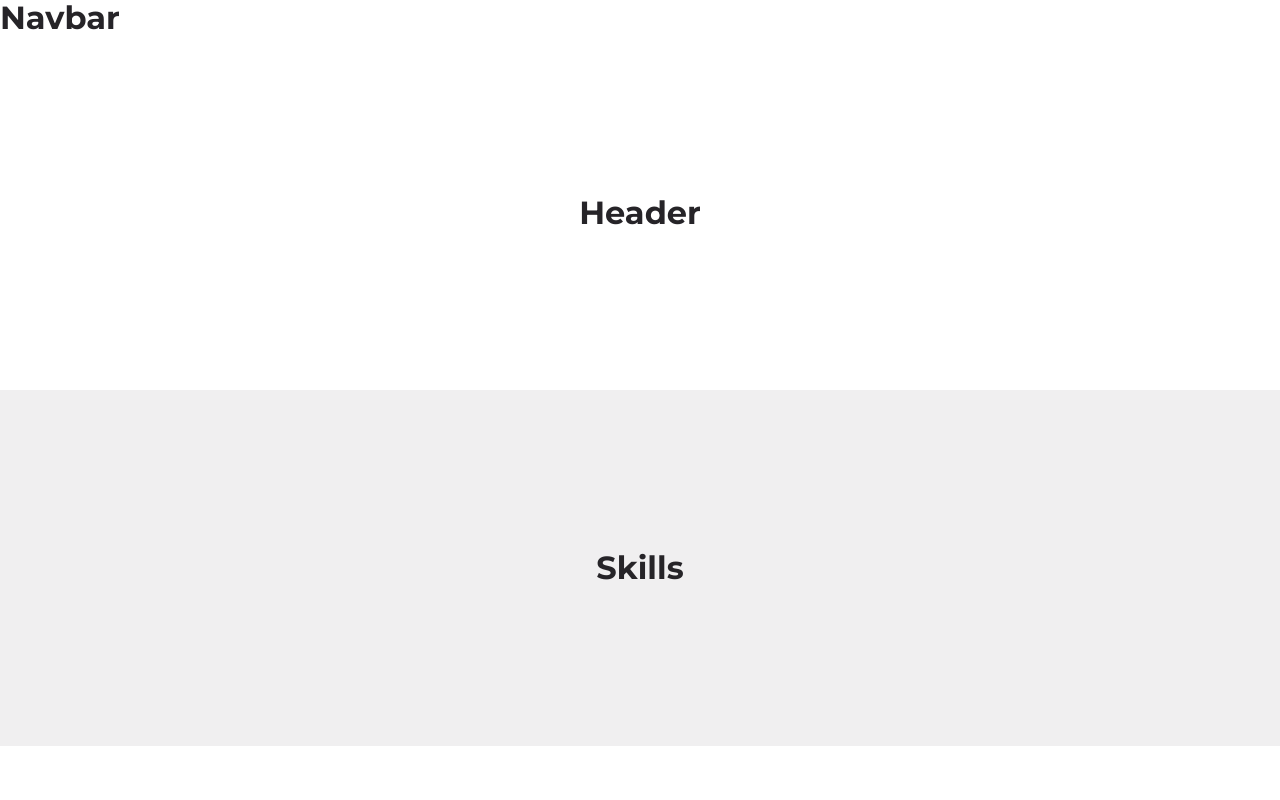
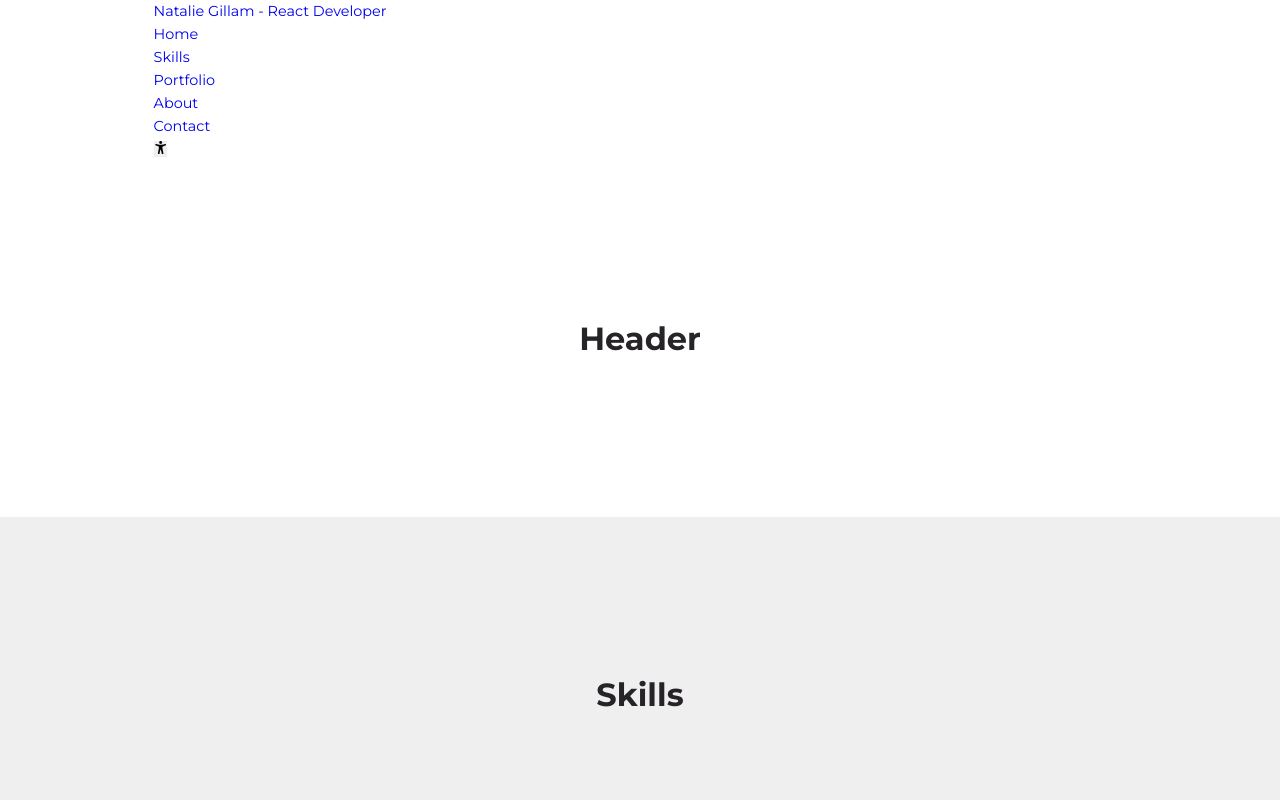
Before and after one commit to Nadia982/portfolio-2023-06-01, a React (Create React App) app: page / in a window 1280 px wide. Shown: the top 800 px of the page. Built offline with nearby package versions, Linux system fonts and the light colour scheme; the HTML template or start-up script is replaced by a standard one.

Commit message:
populated Navbar element. Installed React Icons.

```diff
--- a/package.json
+++ b/package.json
@@ -8,6 +8,7 @@
     "@testing-library/user-event": "^13.5.0",
     "react": "^18.2.0",
     "react-dom": "^18.2.0",
+    "react-icons": "^4.9.0",
     "react-scripts": "5.0.1",
     "web-vitals": "^2.1.4"
   },
--- a/src/index.css
+++ b/src/index.css
@@ -76,7 +76,7 @@ section > p {
 
 /* GENERAL SECTION STYLES */
 a {
-  color: var(--color-white);
+  /* color: var(--color-white); */
   transition: var(--transition);
 }
 
--- a/src/sections/navbar/Navbar.jsx
+++ b/src/sections/navbar/Navbar.jsx
@@ -1,8 +1,20 @@
 import './Navbar.css'
+import data from './data'
+import {IoAccessibility} from 'react-icons/io5'
 
 const Navbar = () => {
   return (
-    <nav id="navbar"><h2>Navbar</h2></nav>
+    <nav id="navbar">
+      <div className="container nav__container">
+      <a href="index.html" className="nav__logo">
+        Natalie Gillam - React Developer
+      </a>
+      <ul className='nav__menu'>
+        {data.map(item=><li key={item.id}><a href={item.link}>{item.title}</a></li>)}
+      </ul>
+      <button id="accessibility-options"><IoAccessibility/> </button>
+      </div>
+    </nav>
   )
 }
 
--- /dev/null
+++ b/src/sections/navbar/data.js
@@ -0,0 +1,9 @@
+const data = [
+    {id: 1, link: '#', title: 'Home'},
+    {id: 2, link: '#skills', title: 'Skills'},
+    {id: 3, link: '#portfolio', title: 'Portfolio'},
+    {id: 4, link: '#about', title: 'About'},
+    {id: 5, link: '#contact', title: 'Contact'}
+]
+
+export default data
```
Also changed, not shown: 1 other file (tests, documents, lock files or other folders).
